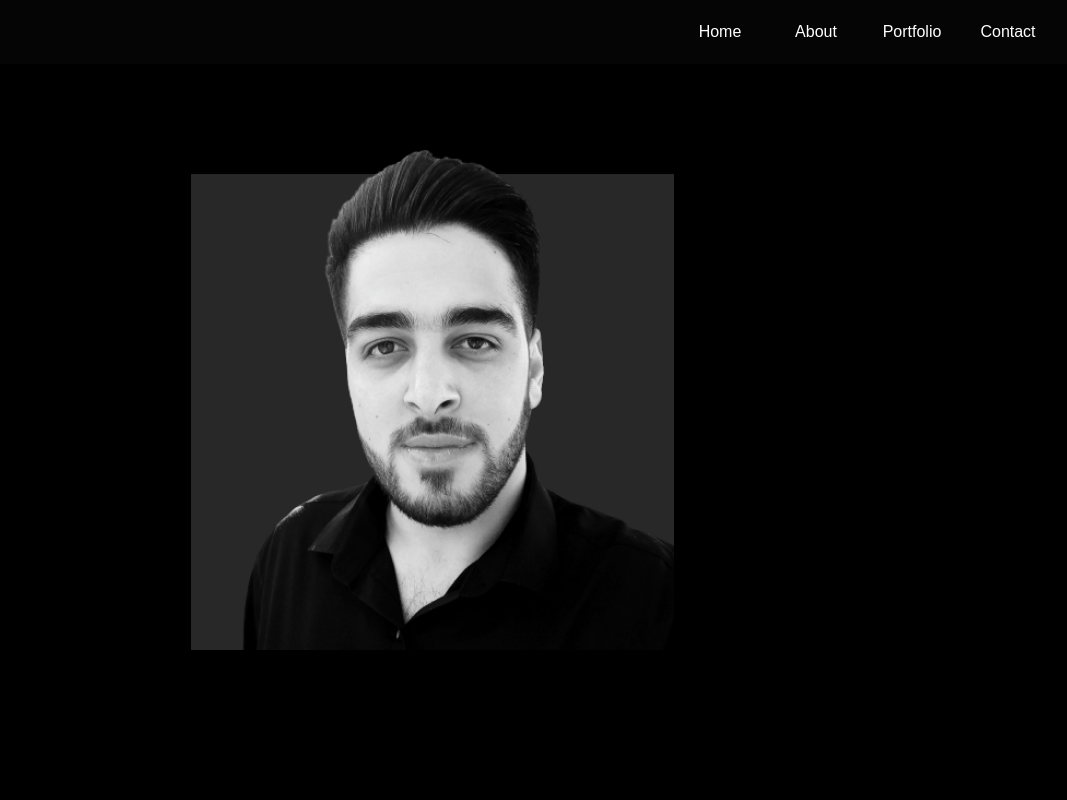
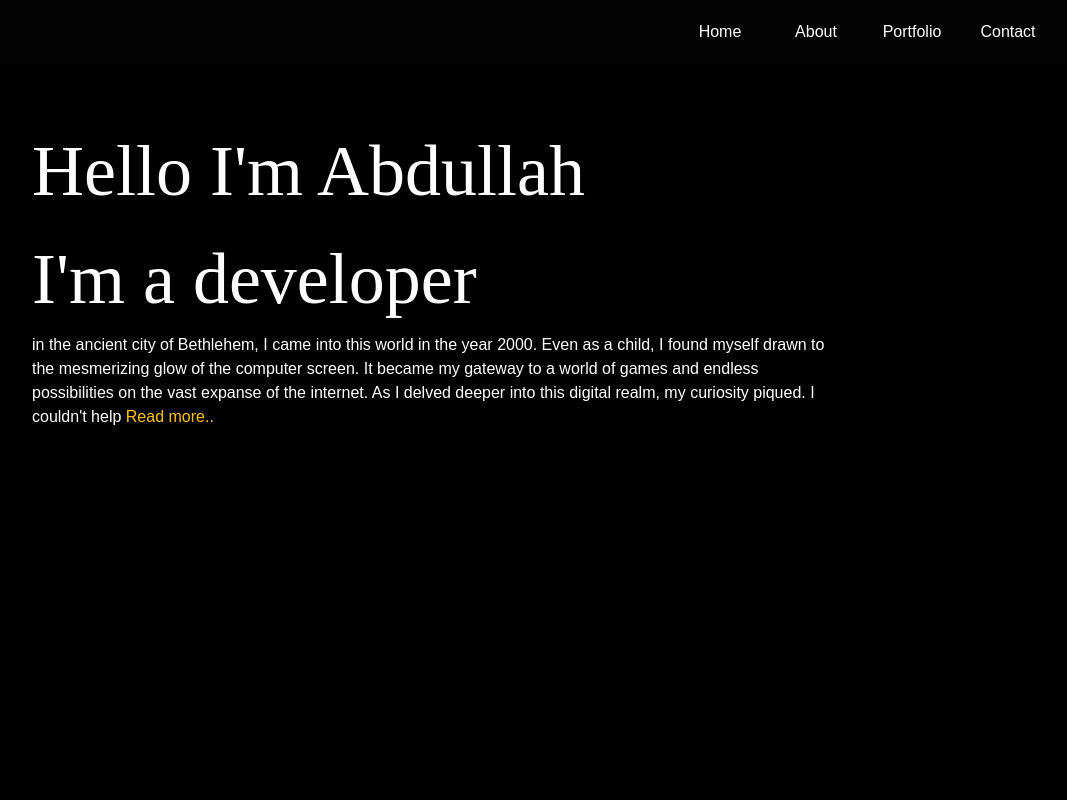
Before and after one commit to AbdullahNuaimi/My-portfolio, a React (Create React App) app: page / in a window 1280 px wide. Shown: the top 800 px of the page, without its empty margins (208-1275 px from the left). Built offline with nearby package versions, Linux system fonts and the light colour scheme.

Commit message:
add title

```diff
--- a/src/App.css
+++ b/src/App.css
@@ -11,7 +11,7 @@ body{
   display: flex;
   width: 100%;
   height: 100vh;
-  justify-content: center;
+  justify-content: space-evenly;
   align-items: center;
   transition: 0.9s;
 }
--- a/src/components/header/header.css
+++ b/src/components/header/header.css
@@ -1,6 +1,6 @@
 .head{
-    backdrop-filter: blur(1px);
-    background-color: rgba(255, 255, 255, 0.02);
+    backdrop-filter: blur(9px);
+    background-color: rgba(255, 255, 255, 0.01);
     display: flex;
     justify-content: flex-end;
     align-items: center;
@@ -16,7 +16,6 @@
     user-select: none;
 }
 .head > ul>li{
-    /* background-color: red; */
     height: 100%;
     width:150px;
     margin-left: 8px;
@@ -28,7 +27,6 @@
 .head > ul>li>a{
     width: 100%;
     height: 100%;
-    /* height: fit-content; */
     display: flex;
     justify-content: center;
     align-items: center;
--- a/src/components/index.ts
+++ b/src/components/index.ts
@@ -4,3 +4,4 @@ export {default as Section2} from './section2/section2.component';
 export {default as Section3} from './section3/section3.component';
 export {default as Section4} from './section4/section4.component';
 export {default as Photo} from './photo/photo.component';
+export {default as Introduction} from './introduction/introduction.component';
--- /dev/null
+++ b/src/components/introduction/introduction.component.tsx
@@ -0,0 +1,57 @@
+import { useState } from "react";
+import "./introduction.css";
+
+const Introduction = () => {
+  const [showMore, setShowMore] = useState<boolean>(false);
+  return (
+    <div className="introContainer">
+      <div className="introTitle">
+        <h1>Hello I'm Abdullah</h1>
+        <h1>I'm a developer</h1>
+      </div>
+      <p>
+        in the ancient city of Bethlehem, I came into this world in the year
+        2000. Even as a child, I found myself drawn to the mesmerizing glow of
+        the computer screen. It became my gateway to a world of games and
+        endless possibilities on the vast expanse of the internet. As I delved
+        deeper into this digital realm, my curiosity piqued. I couldn't help
+        {!showMore && (
+          <button
+            type="button"
+            onClick={() => {
+              setShowMore(true);
+            }}
+          >
+            &nbsp;Read more..
+          </button>
+        )}
+          <p className={showMore?'showText':'hideText'}>
+            but wonder about the inner workings of these magical machines and
+            the intricate software that powered them. This fascination with
+            computers and software was instilled in me from my earliest days,
+            shaping my passion for coding. As I grew older, my skills in web
+            development began to take shape. With each passing day, I gained
+            more experience, honing my abilities in crafting websites and online
+            applications. The virtual world became my canvas, and coding became
+            the paintbrush through which I could bring ideas to life. Now, armed
+            with a year of practical experience in web development, I eagerly
+            anticipate what lies ahead. I yearn to expand my knowledge, broaden
+            my horizons, and tackle real-world challenges through innovative
+            solutions. The dream of creating tangible impact beckons, and I am
+            determined to grow and make a difference in this ever-evolving
+            digital landscape.
+            <button
+              type="button"
+              onClick={() => {
+                setShowMore(false);
+              }}
+            >
+              &nbsp;Read less..
+            </button>
+          </p>
+      </p>
+    </div>
+  );
+};
+
+export default Introduction;
--- /dev/null
+++ b/src/components/introduction/introduction.css
@@ -0,0 +1,41 @@
+@keyframes show {
+    from {transform: translateY(0px);}
+    to {transform: translateY(5px);}
+  }
+@keyframes showText {
+    from {opacity: 0;}
+    to {opacity: 1;}
+  }
+@keyframes hideText {
+    from {opacity: 1;}
+    to {opacity: 0;}
+  }
+.introContainer{
+    width: 50em;
+    display: flex;
+    height: 100%;
+    flex-direction: column;
+    justify-content: flex-start;
+}
+.introContainer>.introTitle{
+    display: flex;
+    flex-direction: column;
+    align-items: flex-start;
+    font-family: 'Lobster', cursive;
+    font-size: 72px;
+    animation: show 1s forwards;
+}
+
+.introContainer>p{
+    text-align: left;
+    animation: show 1s forwards;
+}
+.introContainer>p button{
+    color: #FFC300;
+}
+.showText {
+    animation: showText 0.5s forwards;
+}
+.hideText{
+    animation: hideText 0.5s forwards;
+}
--- a/src/components/photo/photo.component.tsx
+++ b/src/components/photo/photo.component.tsx
@@ -1,12 +1,12 @@
-import React from 'react';
-import './photo.css';
+import React from "react";
+import "./photo.css";
 
 const Photo = () => {
-    return (
-        <div className='photoContainer'>
-
-        </div>
-    );
+  return (
+    <div className="photo">
+      <div className="photoContainer"></div>
+    </div>
+  );
 };
 
 export default Photo;
--- a/src/components/photo/photo.css
+++ b/src/components/photo/photo.css
@@ -1,3 +1,13 @@
+@media only screen and (max-width: 844px) {
+    .photoContainer{
+        display: none;
+    }
+  }
+  .photo{
+    height: 100%;
+    display: flex;
+    align-items: flex-start;
+  }
 .photoContainer{
     background-image: url('../../assets/portrait.png');
     width: 500px;
@@ -5,4 +15,5 @@
     background-position: center;
     background-repeat: no-repeat;
     background-size: contain;
+    animation: show 1s forwards;
 }
--- a/src/components/section1/section1.component.tsx
+++ b/src/components/section1/section1.component.tsx
@@ -1,8 +1,10 @@
 import './section1.css';
 import Photo from '../photo/photo.component';
+import Introduction from '../introduction/introduction.component';
 const Section1 = () =>{
     return(
-        <div className="section scroll-smooth" id='Home'>
+        <div className="section section1 scroll-smooth" id='Home'>
+            <Introduction></Introduction>
             <Photo></Photo>
         </div>
     )
--- a/src/components/section1/section1.css
+++ b/src/components/section1/section1.css
@@ -0,0 +1,3 @@
+.section1{
+    margin-top: 7rem;
+}
--- a/src/index.css
+++ b/src/index.css
@@ -13,5 +13,10 @@ body {
 }
 
 .section {
+  margin-top: 4rem;
+  width: 100vw;
+  display: flex;
+  flex-wrap: wrap;
+  justify-content: space-between;
   scroll-behavior: smooth;
 }
```
Also changed, not shown: src/assets/portrait.png.
